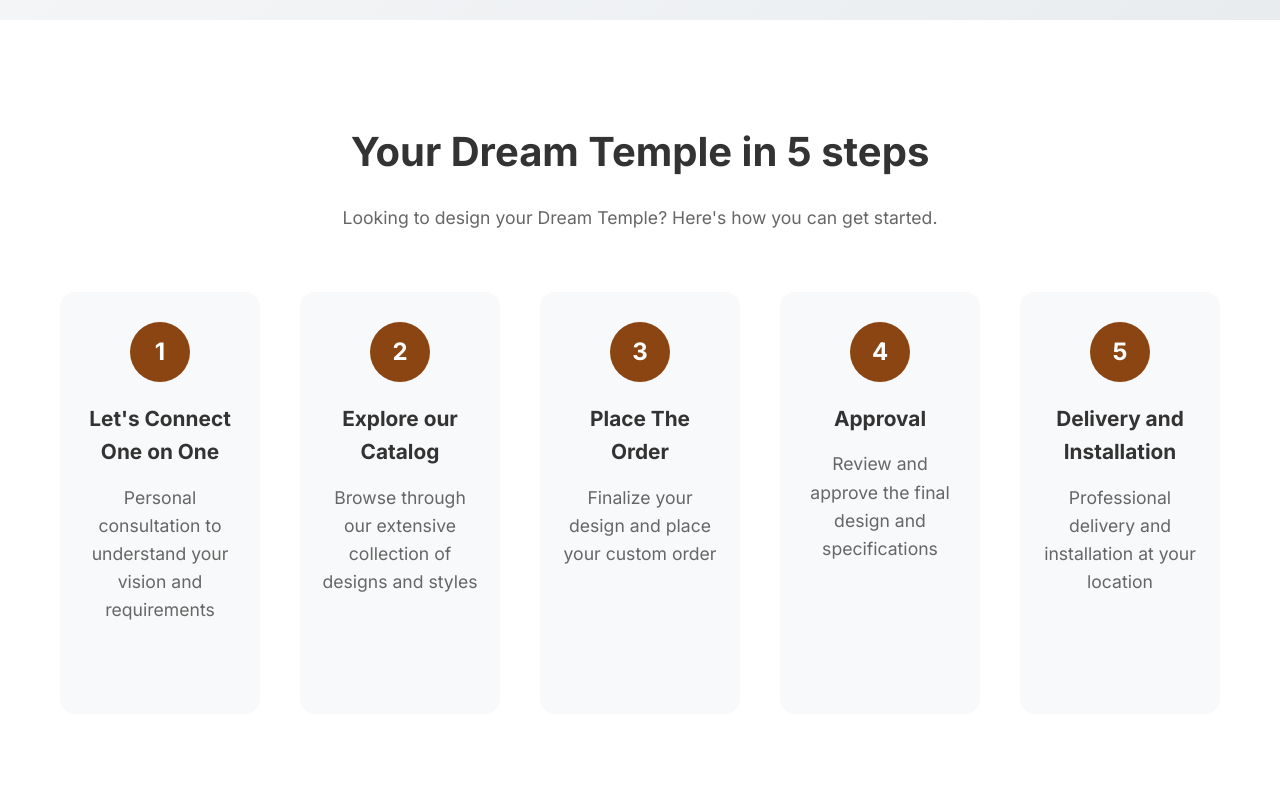
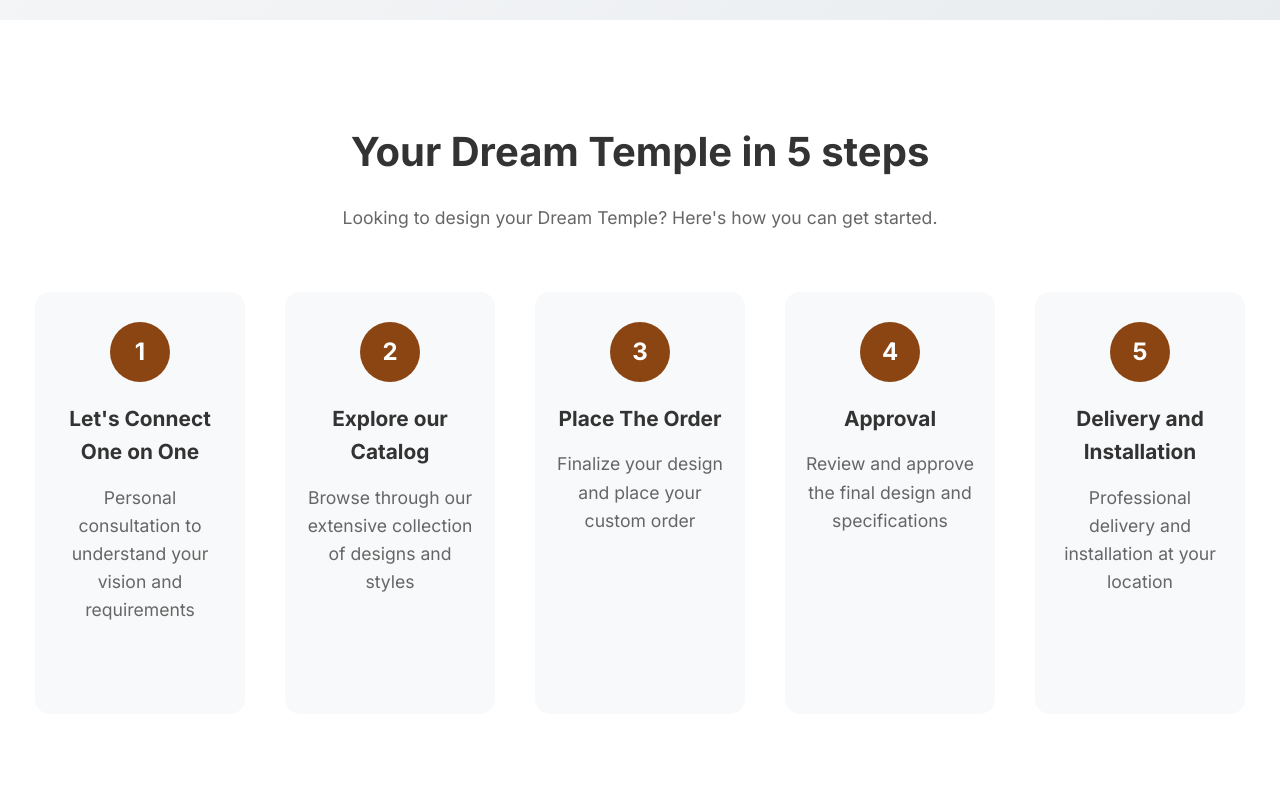
Before and after one commit to joshi-krish12/devasthanam, a Next.js app: page / in a window 1280 px wide. Shown: the part 700-1500 px from the top of the page. Built offline with nearby package versions, Linux system fonts and the light colour scheme.

Commit message:
Fixed the stlying issue

```diff
--- a/app/globals.css
+++ b/app/globals.css
@@ -13,7 +13,7 @@ body {
 }
 
 .container {
-    max-width: 1200px;
+    max-width: 1250px;
     margin: 0 auto;
     padding: 0 20px;
 }
```
